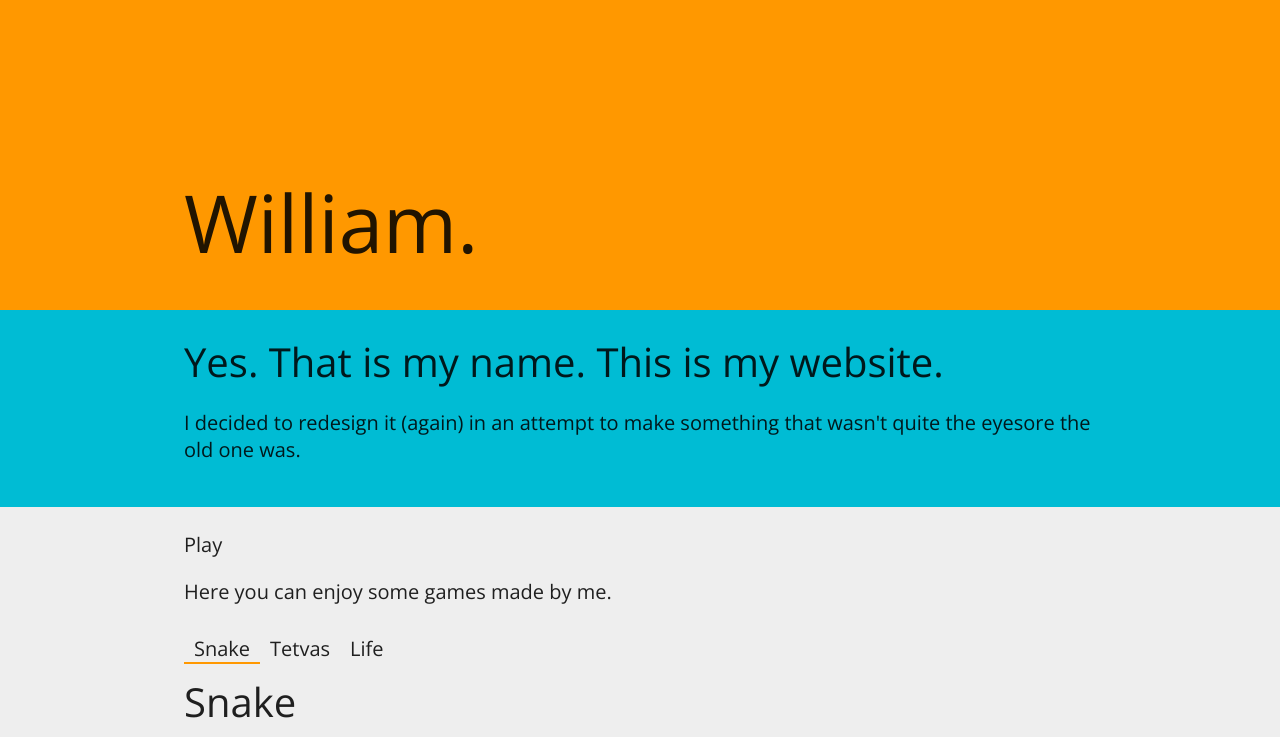
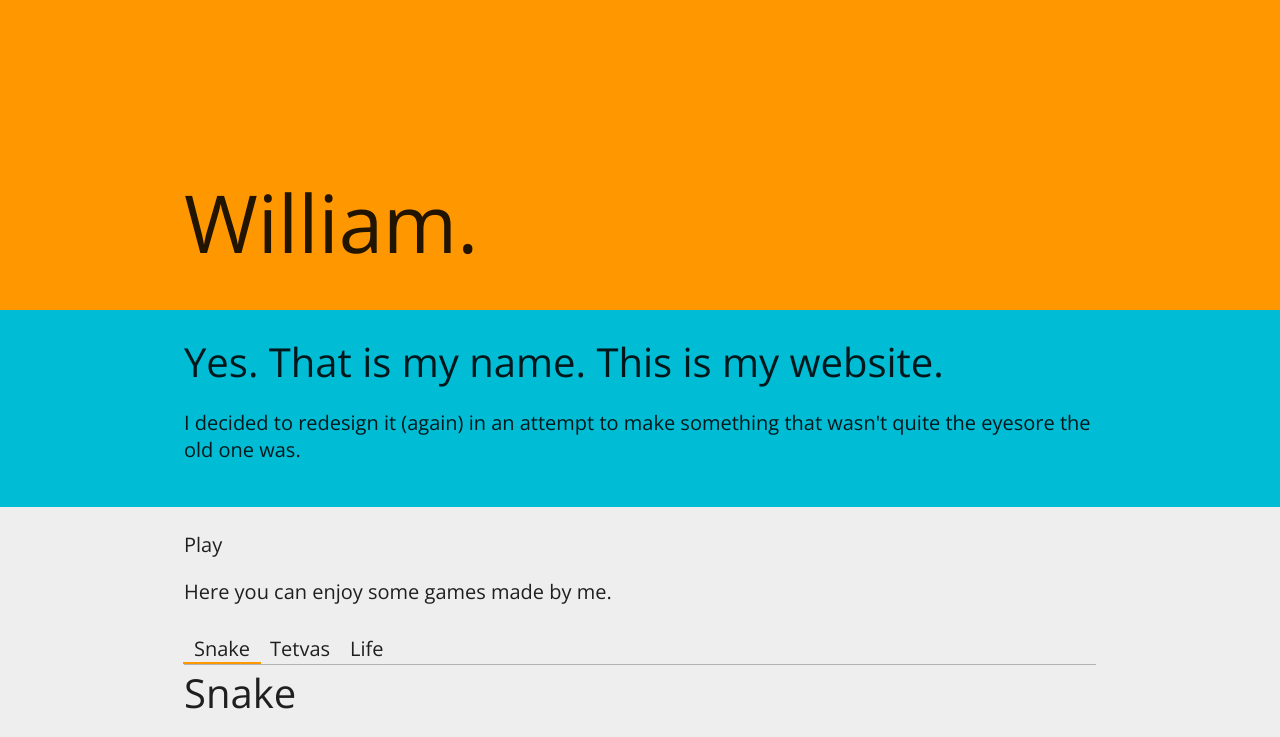
Before and after one commit to WalrusCow/wmcd.ca, a website: page static/home.html in a window 1280 px wide. Both pictures are taken after a click on the link "Snake". Shown: the top 737 px of the page. Drawn offline with nearby package versions, Linux system fonts and the light colour scheme.

Commit message:
Hover tab control bottom line

```diff
--- a/static/css/home.css
+++ b/static/css/home.css
@@ -53,12 +53,25 @@ h2 {
   padding: 0;
   font-size: 0px; /* To remove space input by line break */
 }
+.tab-control-list::after {
+  content: "";
+  position: relative;
+  height: 1px;
+  background-color: rgba(0, 0, 0, .26);
+  width: 100%;
+  display: inline-block;
+}
 .tab-control {
-  padding: 10px;
+  padding: 10px 10px 0px 10px;
   font-size: 20px;
   display: inline-block;
-  transition: background-color 0.3s ease-out,
-              color 0.3s ease-out;
+  transition: color 0.3s ease-out,
+              background-color 0.3s ease-out;
+  transition: box-shadow 0.4s ease;
+}
+.tab-control:hover {
+  /* Orange border at bottom */
+  box-shadow: 0px 2px 0px #ff9800;
 }
 
 .tab-control-highlight {
@@ -67,7 +80,6 @@ h2 {
   transition: all 0.4s ease;
   width: 70px;
   left: 0%;
-  top: -10px; /* .tab-control padding */
   position: relative;
 }
 
--- a/static/home.html
+++ b/static/home.html
@@ -23,12 +23,12 @@
       <div class="content-wrapper">
       <header>Play</header>
       <p>Here you can enjoy some games made by me.</p>
-      <div id="control-container" class="tab-control-list">
+      <nav id="control-container" class="tab-control-list">
         <a class="tab-control">Snake</a>
         <a class="tab-control">Tetvas</a>
         <a class="tab-control">Life</a>
         <div class="tab-control-highlight"></div>
-      </div>
+      </nav>
 
       <div id="tab-container" class="tab-container">
         <div class="tab tab-center">
--- a/static/js/home.js
+++ b/static/js/home.js
@@ -29,8 +29,8 @@
       }
     }
     var width = $(tabControls[idx]).outerWidth();
-    $highlight.css('left', left);
-    $highlight.css('width', width);
+    $highlight.css('left', left - 1);
+    $highlight.css('width', width + 2);
   }
 
   function attachControl(control, display) {
```
